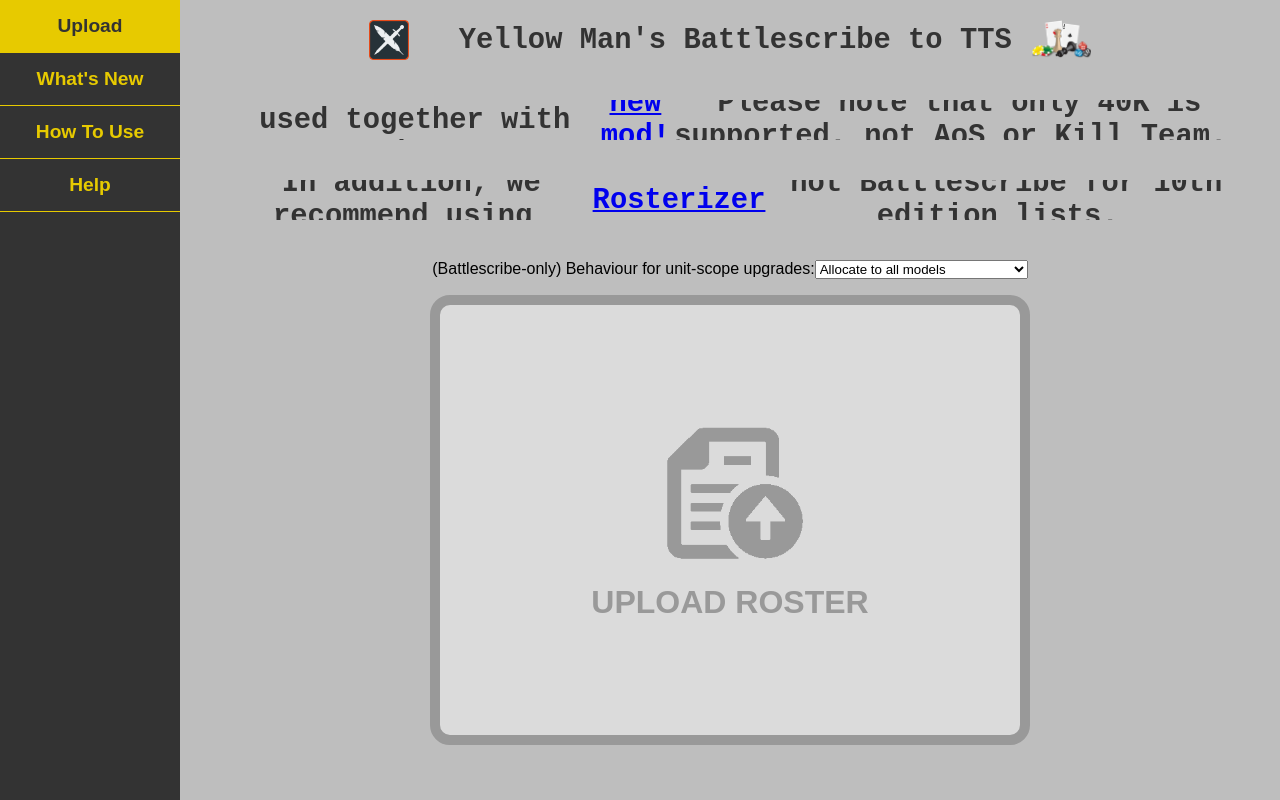
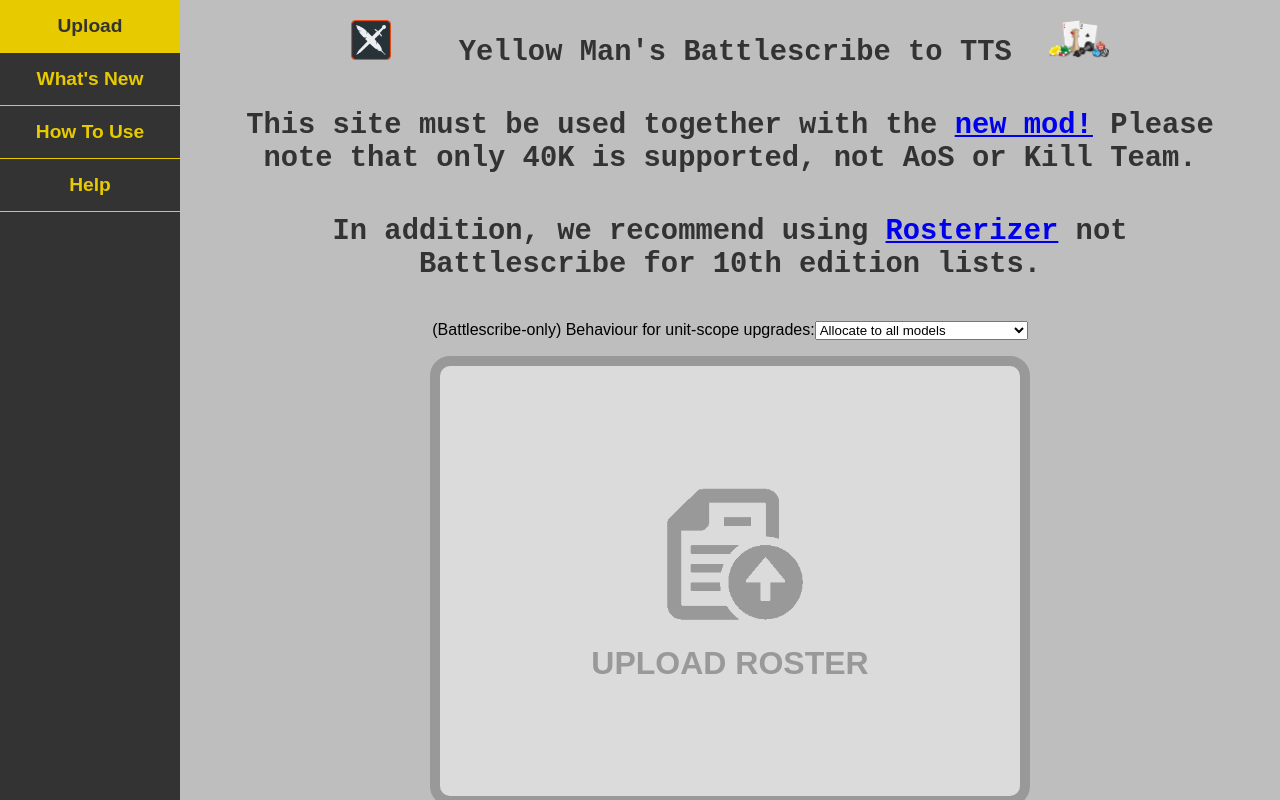
Before and after one commit to ThePants999/Yellowscribe, a website: page site/bs2tts.html in a window 1280 px wide. Drawn offline with Linux system fonts and the light colour scheme.

Commit message:
CSS fix to allow headers to go beyond one line

```diff
--- a/site/styles.css
+++ b/site/styles.css
@@ -144,13 +144,11 @@
     font-family: 'Courier New', Courier, monospace!important;
     font-size: 1.8em;
     margin-bottom:40px;
-    display: flex;
     font-weight: bold;
     text-align: center;
     justify-content: center;
     align-items: center;
     color: #333;
-    max-height: 40px;
     overflow: hidden;
     transition: max-height .5s, margin .5s;
 }
```
